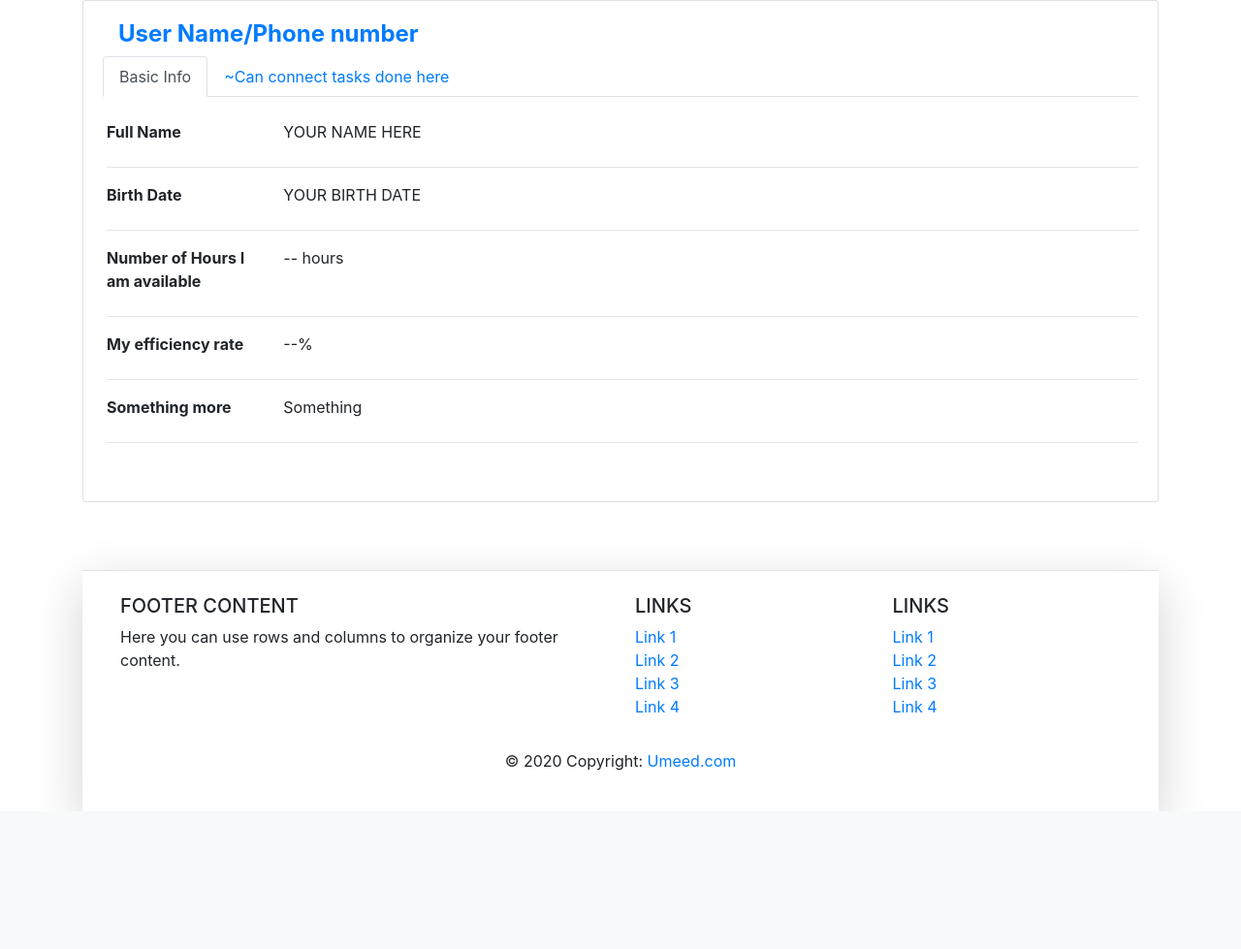
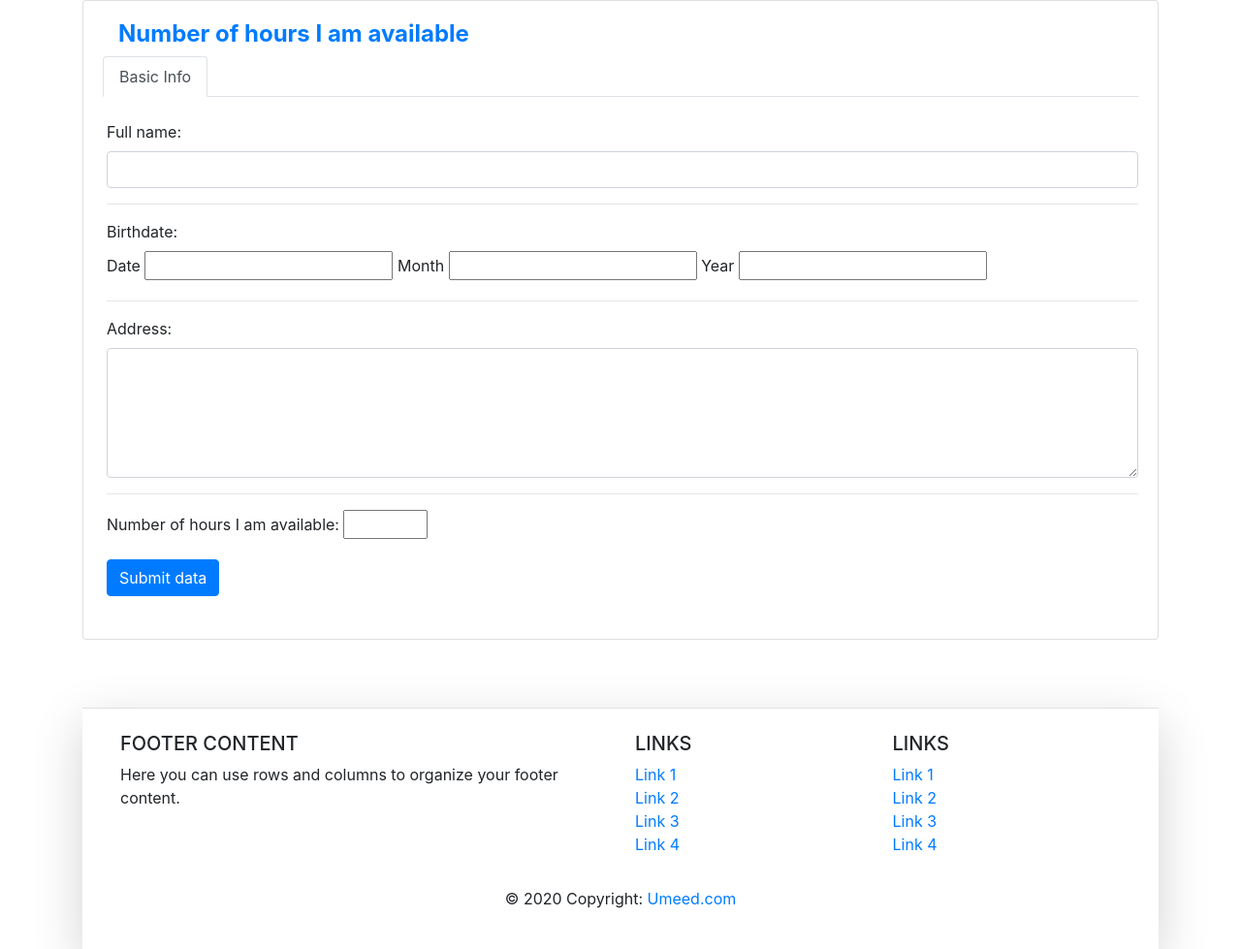
Before and after one commit to CFGIndia20/team-18, a PHP site: page /profile.php in a window 1280 px wide. Shown: the part 56-1035 px from the top of the page at 97% size. Before the commit the page ends 888 px from the top, so only its background shows below. Run offline with PHP 8.4, Linux system fonts and the light colour scheme.

Commit message:
Form to input number of hours available

```diff
--- a/templates/profile/profile.php
+++ b/templates/profile/profile.php
@@ -23,16 +23,15 @@
             <div class="col-12">
                 <div class="card">
 
-                    <div class="card-body">
+
+                <div class="card-body">
                         <div class="card-title mb-4">
                             <div class="d-flex justify-content-start">
 
                                 <div class="userData ml-3">
-                                    <h2 class="d-block" style="font-size: 1.5rem; font-weight: bold"><a href="javascript:void(0);">User Name/Phone number</a></h2>
+                                    <h2 class="d-block" style="font-size: 1.5rem; font-weight: bold"><a href="javascript:void(0);">Number of hours I am available</a></h2>
 
-                                <div class="ml-auto">
-                                    <input type="button" class="btn btn-primary d-none" id="btnDiscard" value="Discard Changes" />
-                                </div>
+
                             </div>
                         </div>
 
@@ -42,73 +41,50 @@
                                     <li class="nav-item">
                                         <a class="nav-link active" id="basicInfo-tab" data-toggle="tab" href="#basicInfo" role="tab" aria-controls="basicInfo" aria-selected="true">Basic Info</a>
                                     </li>
-                                    <li class="nav-item">
-                                        <a class="nav-link" id="connectedServices-tab" data-toggle="tab" href="#connectedServices" role="tab" aria-controls="connectedServices" aria-selected="false">~Can connect tasks done here</a>
-                                    </li>
+
                                 </ul>
                                 <div class="tab-content ml-1" id="myTabContent">
                                     <div class="tab-pane fade show active" id="basicInfo" role="tabpanel" aria-labelledby="basicInfo-tab">
 
 
-                                        <div class="row">
-                                            <div class="col-sm-3 col-md-2 col-5">
-                                                <label style="font-weight:bold;">Full Name</label>
-                                            </div>
-                                            <div class="col-md-8 col-6">
-                                                YOUR NAME HERE
-                                            </div>
-                                        </div>
-                                        <hr />
+                                    <div class="form-group">
+                                            <label for="usr">Full name:</label>
+                                            <input type="text" class="form-control" id="usr">
+                                    </div>
+                                    <hr />
+                                    <div class="form-group">
+                                            <label for="pwd">Birthdate:</label><br />
+                                            <label for="date">Date</label>
+                                                <input type="text" id="date" name="date" />
+                                                <label for="month">Month</label>
+                                                <input type="text" id="month" name="month" />
+                                                <label for="year">Year</label>
+                                                <input type="text" id="year" name="year" />
+                                    </div>
+                                    <hr />
+                                    <div class="form-group">
+                                        <label for="comment">Address:</label>
+                                         <textarea class="form-control" rows="5" id="comment"></textarea>
+                                    </div>
+                                    <hr />
+                                    <div class="form-group">
+                                        <label for="comment">Number of hours I am available:</label>
+                                    <input type="number" id="quantity" name="quantity" min="1" max="20">
+                                    </div>
+                                    <button type="button" class="btn btn-primary">Submit data</button>
 
-                                        <div class="row">
-                                            <div class="col-sm-3 col-md-2 col-5">
-                                                <label style="font-weight:bold;">Birth Date</label>
-                                            </div>
-                                            <div class="col-md-8 col-6">
-                                                YOUR BIRTH DATE
-                                            </div>
-                                        </div>
-                                        <hr />
+                                    </div>
 
 
-                                        <div class="row">
-                                            <div class="col-sm-3 col-md-2 col-5">
-                                                <label style="font-weight:bold;">Number of Hours I am available</label>
-                                            </div>
-                                            <div class="col-md-8 col-6">
-                                                -- hours
-                                            </div>
-                                        </div>
-                                        <hr />
-                                        <div class="row">
-                                            <div class="col-sm-3 col-md-2 col-5">
-                                                <label style="font-weight:bold;">My efficiency rate</label>
-                                            </div>
-                                            <div class="col-md-8 col-6">
-                                                --%
-                                            </div>
-                                        </div>
-                                        <hr />
-                                        <div class="row">
-                                            <div class="col-sm-3 col-md-2 col-5">
-                                                <label style="font-weight:bold;">Something more</label>
-                                            </div>
-                                            <div class="col-md-8 col-6">
-                                                Something
-                                            </div>
-                                        </div>
-                                        <hr />
 
-                                    </div>
-                                    <div class="tab-pane fade" id="connectedServices" role="tabpanel" aria-labelledby="ConnectedServices-tab">
-                                        Maybe add the tasks page here?
-                                    </div>
+
                                 </div>
                             </div>
                         </div>
 
 
                     </div>
+<!--Card body ends here-->
 
                 </div>
             </div>
```
